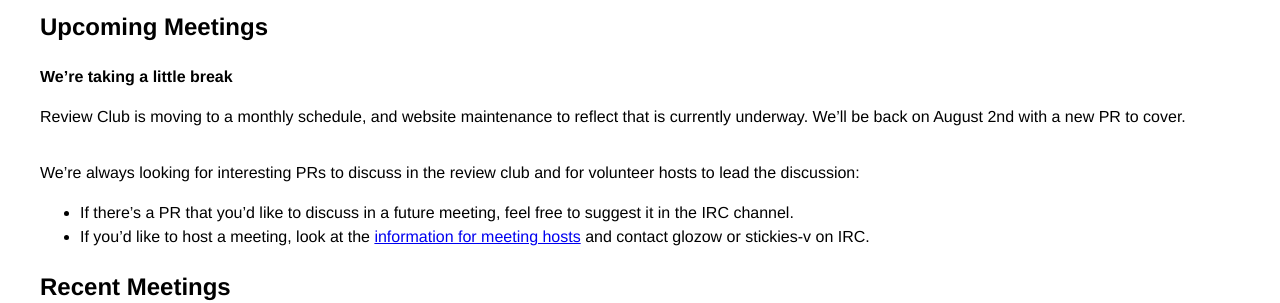
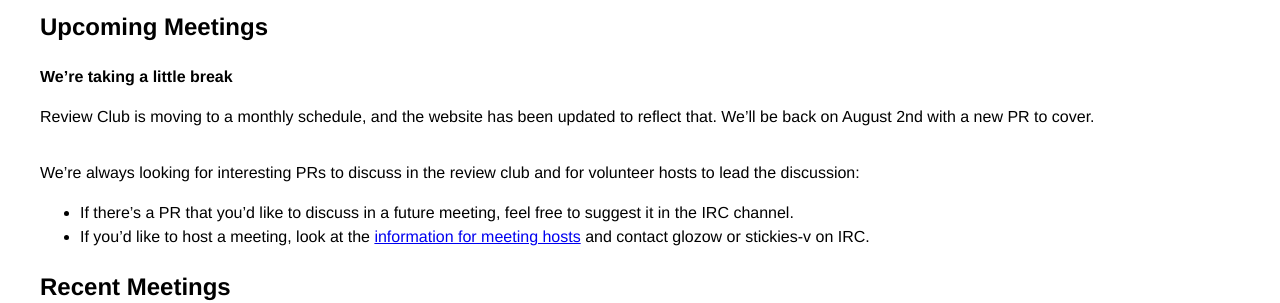
Before and after one commit to bitcoin-core-review-club/website, a Jekyll site: the page built from index.md, in a window 1280 px wide. Shown: the part 585-888 px from the top of the page. Built offline with Jekyll 4.4.1, drawn with Linux system fonts in a browser that asks for light colours.

Commit message:
update index.md to reflect updated monthly schedule

```diff
--- a/index.md
+++ b/index.md
@@ -39,7 +39,7 @@ some of our [previous hosts](/meetings-hosts/).
 
 **We're taking a little break**
 
-Review Club is moving to a monthly schedule, and website maintenance to reflect that is currently underway. We'll be back on August 2nd with a new PR to cover.
+Review Club is moving to a monthly schedule, and the website has been updated to reflect that. We'll be back on August 2nd with a new PR to cover.
 
 <table>
 {% for post in site.posts reversed %}
```
